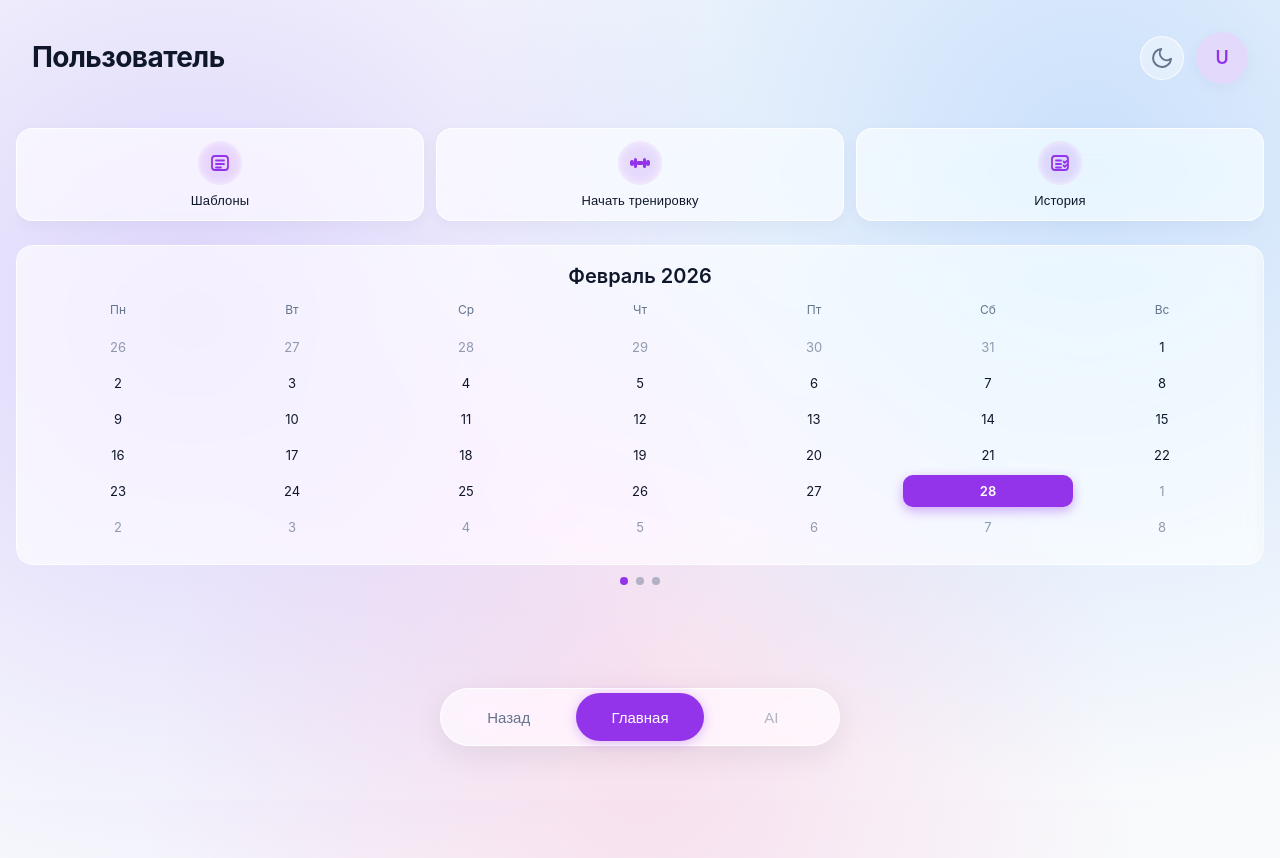
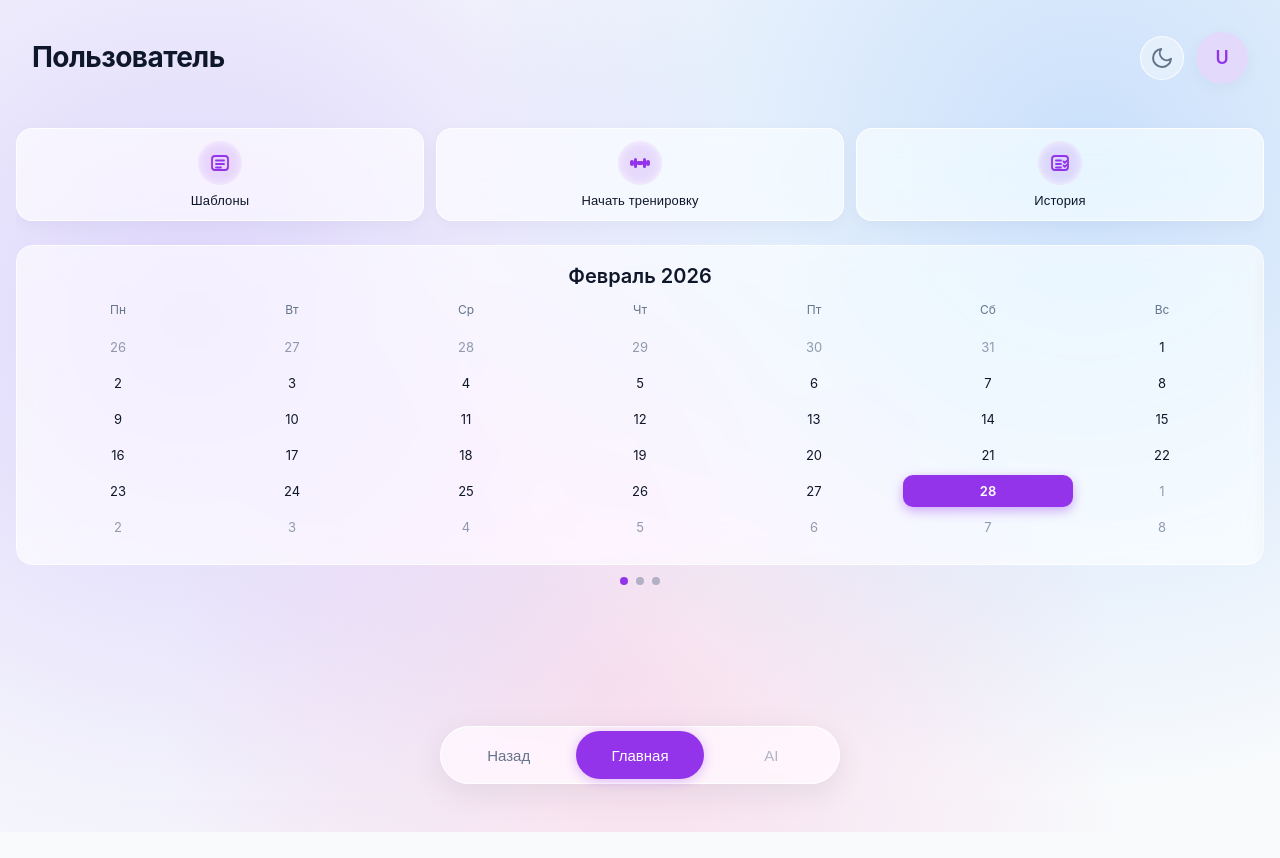
Before and after one commit to Vlad1m8r/dsport-ui, a React (Vite) app: page / in a window 1280 px wide. After the commit the page ends 832 px from the top, so only its background shows below. Built offline with nearby package versions, Linux system fonts and the light colour scheme; no server answers.

Commit message:
Исключить FooterNav из слоя контента в layout

```diff
--- a/src/shared/ui/styles/ui.css
+++ b/src/shared/ui/styles/ui.css
@@ -17,7 +17,7 @@
   pointer-events: none;
 }
 
-.ui-app-layout > * {
+.ui-app-layout > *:not(.footer-nav) {
   position: relative;
   z-index: 1;
 }
```
